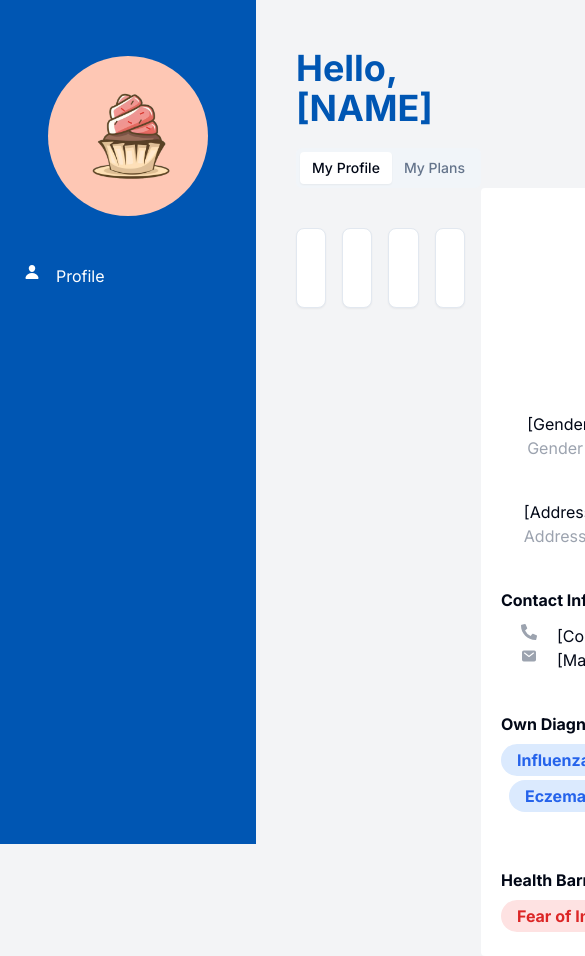
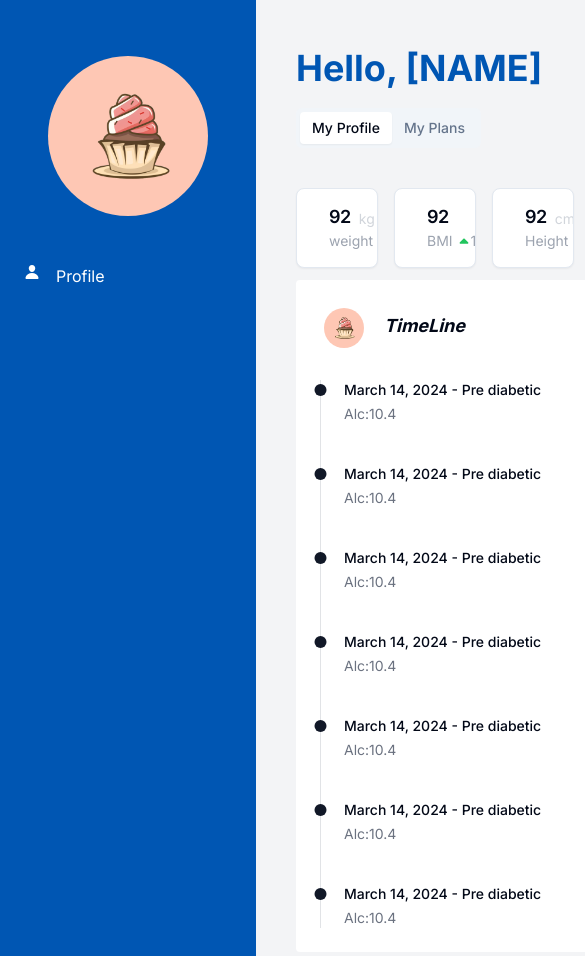
Before and after one commit to Muaibed/healthcare_provider_dashboard, a Next.js app in the folder healthcare_provider/: page /dashboard in a window 390 px wide. Shown: the top 956 px of the page, 585 px wide, since content can reach past the window. Built offline with nearby package versions, Linux system fonts and the light colour scheme.

Commit message:
Adding TimeLine Component

```diff
--- a/healthcare_provider/package.json
+++ b/healthcare_provider/package.json
@@ -14,10 +14,12 @@
     "@radix-ui/react-tabs": "^1.0.4",
     "class-variance-authority": "^0.7.0",
     "clsx": "^2.1.1",
+    "date-fns": "^3.6.0",
     "lucide-react": "^0.390.0",
     "next": "14.2.3",
     "pg": "^8.12.0",
     "react": "^18",
+    "react-day-picker": "^8.10.1",
     "react-dom": "^18",
     "react-icons": "^5.2.1",
     "tailwind-merge": "^2.3.0",
--- a/healthcare_provider/src/app/dashboard/page.tsx
+++ b/healthcare_provider/src/app/dashboard/page.tsx
@@ -6,7 +6,7 @@ import { FaCaretDown } from "react-icons/fa6";
 import { HiMinus } from "react-icons/hi";
 import { FaPhoneAlt } from "react-icons/fa";
 import { IoMail } from "react-icons/io5";
-import { Button } from "@/components/ui/button";
+import { Calendar } from "@/components/ui/calendar";
 
 
 export const dynamic = "force-dynamic"
@@ -31,7 +31,72 @@ export default function Dashboard() {
                 <DashboardCard width="w-30" height="h-20" title="92" subtitle="" body="Blood P"/>
             </div>
         </div>
+        <div className="flex">
+                <div className="flex pt-3">
+                    <div className="w-96 h-[42rem] rounded mr-2 bg-white">
+                        <div className="flex p-2">
+                            <div className="pl-5 pt-5">
+                                <RoundedImage imagePath="/logo1.png" width={40} height={40}/>
                             </div>
+                            <div className="pl-5 pt-6 text-lg font-bold italic">TimeLine</div>
+                        </div>
+                        <TimeLine />
+                    </div>
+                </div>
+        </div>
+    </div>
+    <InfoCard />
+  </TabsContent>
+  <TabsContent value="MyPlans">My Plans</TabsContent>
+</Tabs>
+  </>
+  )
+}
+
+type DashboardCardProps = {
+    width: string
+    height: string
+    title: string
+    subtitle: string
+    body: string
+}
+
+function DashboardCard({width, height, title, subtitle, body}: DashboardCardProps) {
+    return <Card className={`overflow-hidden ${width} ${height} flex mr-4`}>
+        <div className="flex ml-4">
+        <RoundedImage imagePath="/logo1.png" width={50} height={50} />
+        </div>
+        <div>
+    <CardHeader className="flex flex-row mt-3.5 p-0 pl-4">
+        <CardTitle className="text-lg">{title}</CardTitle>
+        <CardDescription className="text-sm ml-2 text-gray-300" >{subtitle}</CardDescription>
+        </CardHeader>
+    <CardContent className="flex text-sm pl-4 text-gray-400">
+        <p className="pr-1">{body}</p>
+        <Indicator prev={10} current={20} />
+    </CardContent>
+        </div>
+</Card>
+}
+
+function Indicator({prev, current}: {prev: number, current: number}) {
+    if (current > prev) {
+        return <div className="flex">
+            <FaCaretUp className="text-green-500 mt-1"/>
+            <p>10</p>
+        </div>
+    } else if (current < prev) {
+        return <FaCaretDown className="text-red-500"/>
+    }
+
+    return <div className="flex">
+        <HiMinus className="text-gray-500 mt-1" />
+        <p className="">0</p>
+        </div>
+}
+
+function InfoCard() {
+    return (
     <div className="flex pt-20 mt-20">
     <div className="w-80 h-[48rem] bg-white rounded mr-4">
         <div className="w-full pt-10">
@@ -124,51 +189,63 @@ export default function Dashboard() {
         </div>
     </div>
     </div>
-  </TabsContent>
-  <TabsContent value="MyPlans">My Plans</TabsContent>
-</Tabs>
-  </>
     )
 }
 
-type DashboardCardProps = {
-    width: string
-    height: string
-    title: string
-    subtitle: string
-    body: string
+function TimeLine() {
+    return (
+      <div className="p-6 sm:p-10">
+        <div className="after:absolute after:inset-y-0 after:w-px after:bg-gray-500/20 relative pl-6 after:left-0 grid gap-10 dark:after:bg-gray-400/20">
+          <div className="grid gap-1 text-sm relative">
+            <div className="aspect-square w-3 bg-gray-900 rounded-full absolute left-0 translate-x-[-29.5px] z-10 top-1 dark:bg-gray-50" />
+            <div className="font-medium">March 14, 2024 - Pre diabetic</div>
+            <div className="text-gray-500 dark:text-gray-400">
+              Alc:10.4
+            </div>
+          </div>
+          <div className="grid gap-1 text-sm relative">
+            <div className="aspect-square w-3 bg-gray-900 rounded-full absolute left-0 translate-x-[-29.5px] z-10 top-1 dark:bg-gray-50" />
+            <div className="font-medium">March 14, 2024 - Pre diabetic</div>
+            <div className="text-gray-500 dark:text-gray-400">
+              Alc:10.4
+            </div>
+          </div>
+          <div className="grid gap-1 text-sm relative">
+            <div className="aspect-square w-3 bg-gray-900 rounded-full absolute left-0 translate-x-[-29.5px] z-10 top-1 dark:bg-gray-50" />
+            <div className="font-medium">March 14, 2024 - Pre diabetic</div>
+            <div className="text-gray-500 dark:text-gray-400">
+              Alc:10.4
+            </div>
+          </div>
+          <div className="grid gap-1 text-sm relative">
+            <div className="aspect-square w-3 bg-gray-900 rounded-full absolute left-0 translate-x-[-29.5px] z-10 top-1 dark:bg-gray-50" />
+            <div className="font-medium">March 14, 2024 - Pre diabetic</div>
+            <div className="text-gray-500 dark:text-gray-400">
+              Alc:10.4
+            </div>
+          </div>
+          <div className="grid gap-1 text-sm relative">
+            <div className="aspect-square w-3 bg-gray-900 rounded-full absolute left-0 translate-x-[-29.5px] z-10 top-1 dark:bg-gray-50" />
+            <div className="font-medium">March 14, 2024 - Pre diabetic</div>
+            <div className="text-gray-500 dark:text-gray-400">
+              Alc:10.4
+            </div>
+          </div>
+          <div className="grid gap-1 text-sm relative">
+            <div className="aspect-square w-3 bg-gray-900 rounded-full absolute left-0 translate-x-[-29.5px] z-10 top-1 dark:bg-gray-50" />
+            <div className="font-medium">March 14, 2024 - Pre diabetic</div>
+            <div className="text-gray-500 dark:text-gray-400">
+              Alc:10.4
+            </div>
+          </div>
+          <div className="grid gap-1 text-sm relative">
+            <div className="aspect-square w-3 bg-gray-900 rounded-full absolute left-0 translate-x-[-29.5px] z-10 top-1 dark:bg-gray-50" />
+            <div className="font-medium">March 14, 2024 - Pre diabetic</div>
+            <div className="text-gray-500 dark:text-gray-400">
+              Alc:10.4
+            </div>
+          </div>
+        </div>
+      </div>
+    )
 }
-
-function DashboardCard({width, height, title, subtitle, body}: DashboardCardProps) {
-    return <Card className={`overflow-hidden ${width} ${height} flex mr-4`}>
-        <div className="flex ml-4">
-        <RoundedImage imagePath="/logo1.png" width={50} height={50} />
-        </div>
-        <div>
-    <CardHeader className="flex flex-row mt-3.5 p-0 pl-4">
-        <CardTitle className="text-lg">{title}</CardTitle>
-        <CardDescription className="text-sm ml-2 text-gray-300" >{subtitle}</CardDescription>
-        </CardHeader>
-    <CardContent className="flex text-sm pl-4 text-gray-400">
-        <p className="pr-1">{body}</p>
-        <Indicator prev={10} current={20} />
-    </CardContent>
-        </div>
-</Card>
-}
-
-function Indicator({prev, current}: {prev: number, current: number}) {
-    if (current > prev) {
-        return <div className="flex">
-            <FaCaretUp className="text-green-500 mt-1"/>
-            <p>10</p>
-        </div>
-    } else if (current < prev) {
-        return <FaCaretDown className="text-red-500"/>
-    }
-
-    return <div className="flex">
-        <HiMinus className="text-gray-500 mt-1" />
-        <p className="">0</p>
-        </div>
-}
--- a/healthcare_provider/src/components/Sidebar.tsx
+++ b/healthcare_provider/src/components/Sidebar.tsx
@@ -3,7 +3,7 @@
 import { ReactNode } from "react";
 
 export function Sidebar({ children }: { children: ReactNode}) {
-    return <div className="bg-dark-blue w-64 h-screen p-4 ">{children}</div>
+    return <div className="bg-dark-blue w-64 h-full p-4 ">{children}</div>
 }
 
 export function SidebarItem({ children }: { children: ReactNode }) {
--- /dev/null
+++ b/healthcare_provider/src/components/ui/calendar.tsx
@@ -0,0 +1,66 @@
+"use client"
+
+import * as React from "react"
+import { ChevronLeft, ChevronRight } from "lucide-react"
+import { DayPicker } from "react-day-picker"
+
+import { cn } from "@/lib/utils"
+import { buttonVariants } from "@/components/ui/button"
+
+export type CalendarProps = React.ComponentProps<typeof DayPicker>
+
+function Calendar({
+  className,
+  classNames,
+  showOutsideDays = true,
+  ...props
+}: CalendarProps) {
+  return (
+    <DayPicker
+      showOutsideDays={showOutsideDays}
+      className={cn("p-3", className)}
+      classNames={{
+        months: "flex flex-col sm:flex-row space-y-4 sm:space-x-4 sm:space-y-0",
+        month: "space-y-4",
+        caption: "flex justify-center pt-1 relative items-center",
+        caption_label: "text-sm font-medium",
+        nav: "space-x-1 flex items-center",
+        nav_button: cn(
+          buttonVariants({ variant: "outline" }),
+          "h-7 w-7 bg-transparent p-0 opacity-50 hover:opacity-100"
+        ),
+        nav_button_previous: "absolute left-1",
+        nav_button_next: "absolute right-1",
+        table: "w-full border-collapse space-y-1",
+        head_row: "flex",
+        head_cell:
+          "text-muted-foreground rounded-md w-9 font-normal text-[0.8rem]",
+        row: "flex w-full mt-2",
+        cell: "h-9 w-9 text-center text-sm p-0 relative [&:has([aria-selected].day-range-end)]:rounded-r-md [&:has([aria-selected].day-outside)]:bg-accent/50 [&:has([aria-selected])]:bg-accent first:[&:has([aria-selected])]:rounded-l-md last:[&:has([aria-selected])]:rounded-r-md focus-within:relative focus-within:z-20",
+        day: cn(
+          buttonVariants({ variant: "ghost" }),
+          "h-9 w-9 p-0 font-normal aria-selected:opacity-100"
+        ),
+        day_range_end: "day-range-end",
+        day_selected:
+          "bg-primary text-primary-foreground hover:bg-primary hover:text-primary-foreground focus:bg-primary focus:text-primary-foreground",
+        day_today: "bg-accent text-accent-foreground",
+        day_outside:
+          "day-outside text-muted-foreground opacity-50 aria-selected:bg-accent/50 aria-selected:text-muted-foreground aria-selected:opacity-30",
+        day_disabled: "text-muted-foreground opacity-50",
+        day_range_middle:
+          "aria-selected:bg-accent aria-selected:text-accent-foreground",
+        day_hidden: "invisible",
+        ...classNames,
+      }}
+      components={{
+        IconLeft: ({ ...props }) => <ChevronLeft className="h-4 w-4" />,
+        IconRight: ({ ...props }) => <ChevronRight className="h-4 w-4" />,
+      }}
+      {...props}
+    />
+  )
+}
+Calendar.displayName = "Calendar"
+
+export { Calendar }
```
Also changed, not shown: 1 other file (tests, documents, lock files or other folders). Lines whose indentation alone changed are shown as unchanged.
